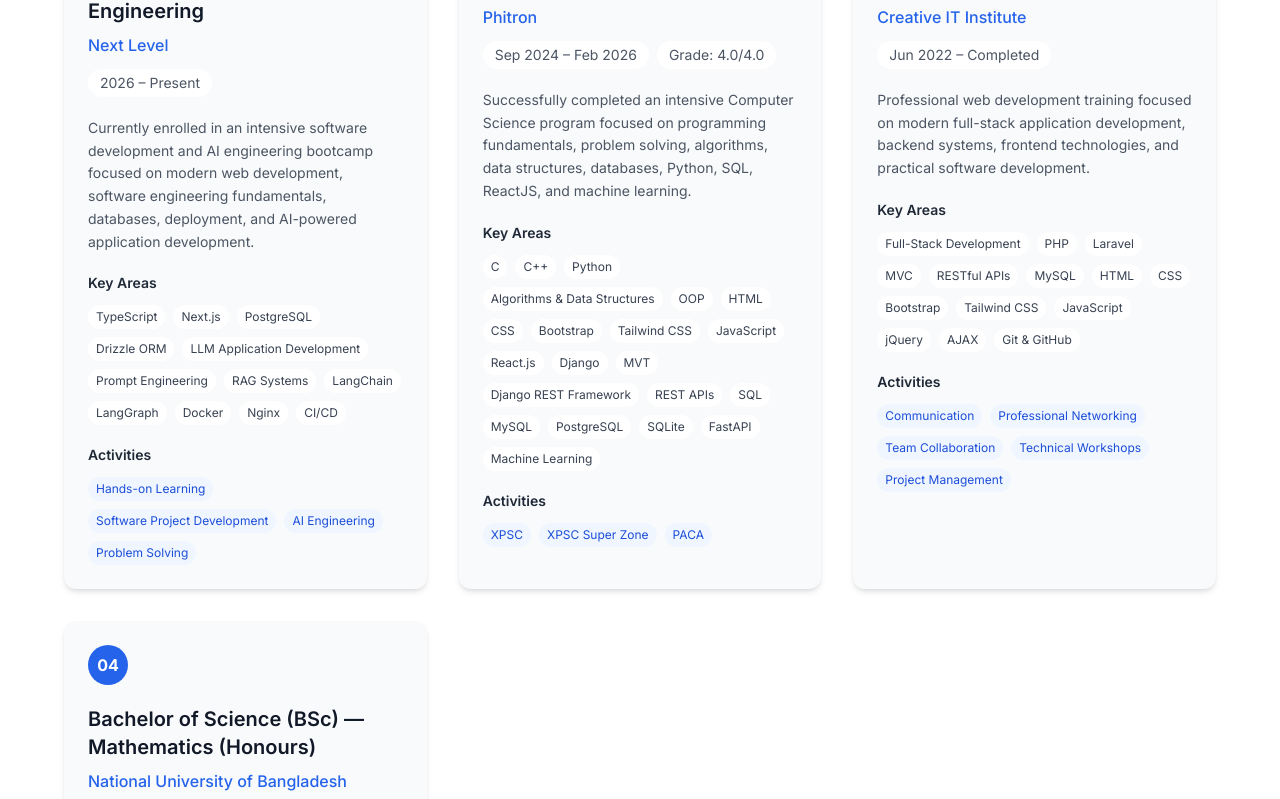
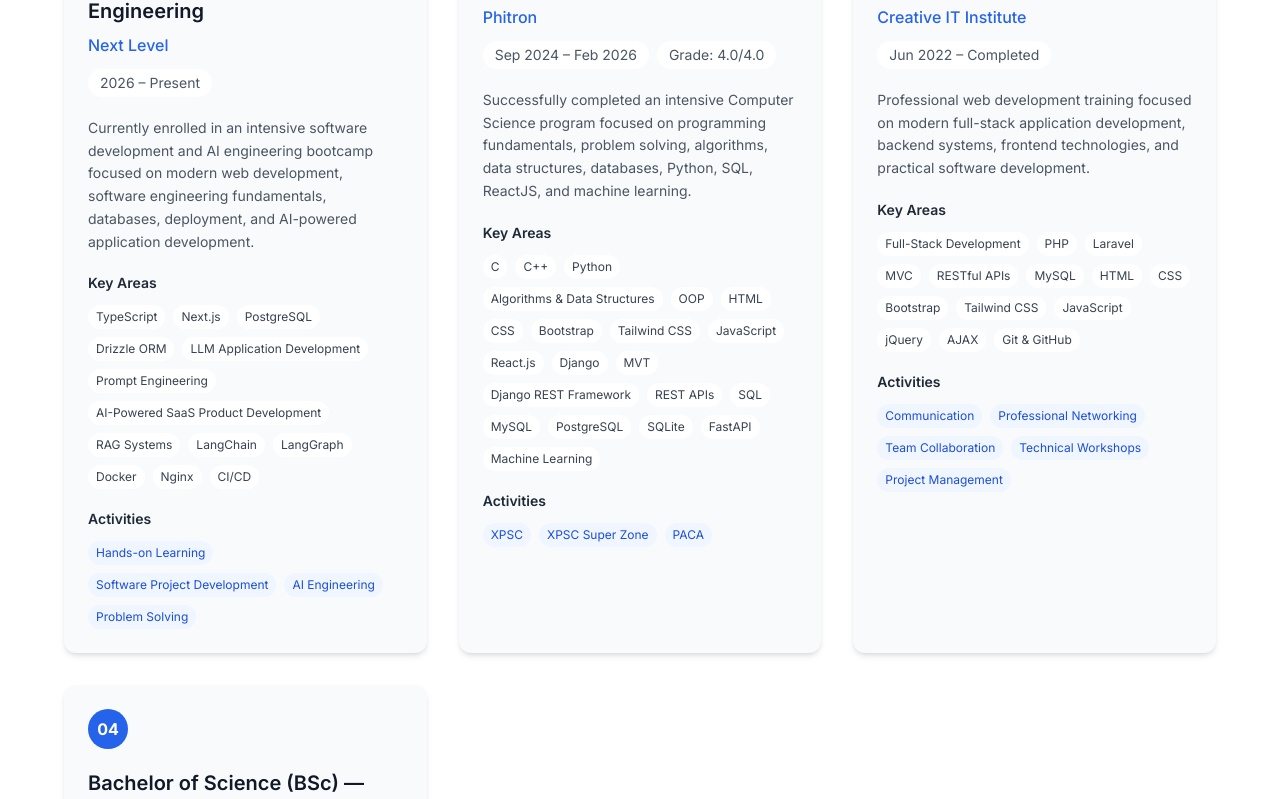
Before and after one commit to jahir002201/my_portfolio, a Next.js app: page / in a window 1280 px wide. Shown: the part 1993-2792 px from the top of the page. Built offline with nearby package versions, Linux system fonts and the light colour scheme.

Commit message:
edu areas update

```diff
--- a/components/Education.tsx
+++ b/components/Education.tsx
@@ -38,6 +38,7 @@
         "Drizzle ORM",
         "LLM Application Development",
         "Prompt Engineering",
+        "AI-Powered SaaS Product Development",
         "RAG Systems",
         "LangChain",
         "LangGraph",
```
